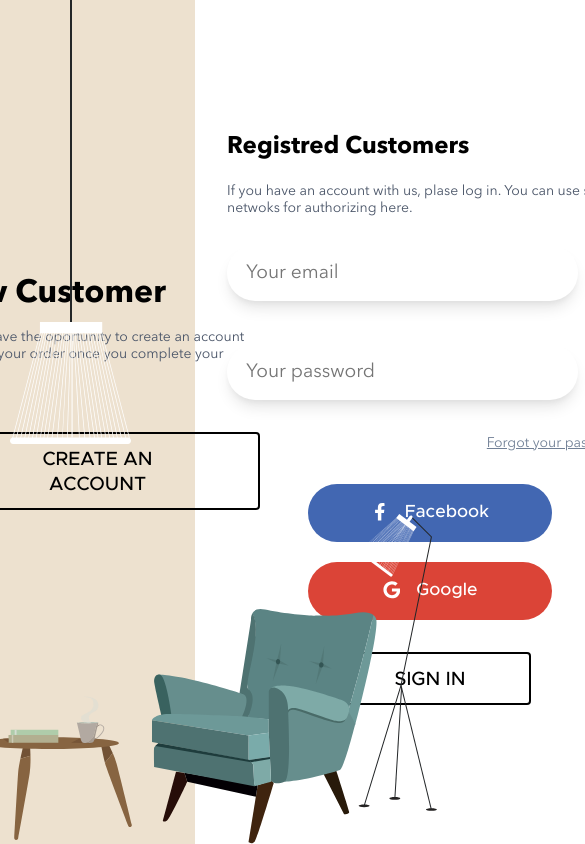
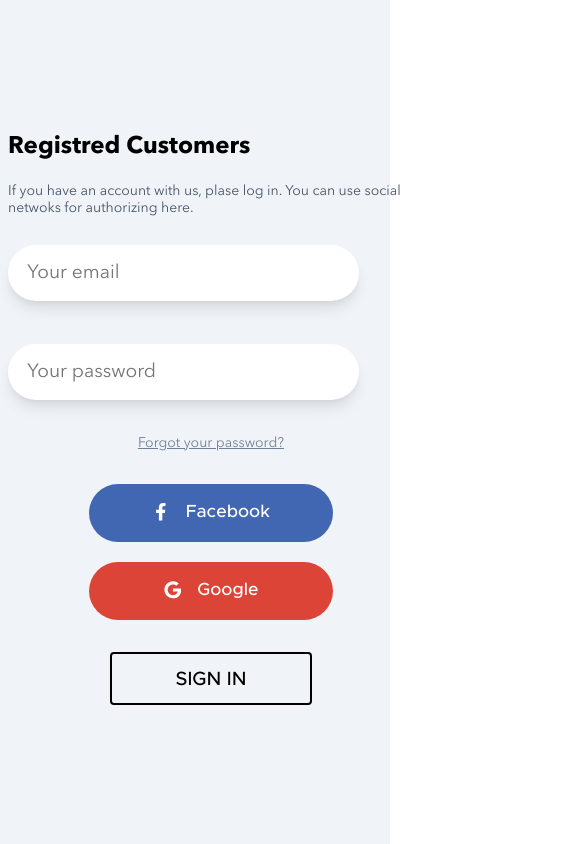
Before and after one commit to Abderyett/LuxHouse, a React (Create React App) app in the folder frontend/: page /login in a window 390 px wide. Shown: the top 844 px of the page, 585 px wide, since content can reach past the window. Built offline with nearby package versions, Linux system fonts and the light colour scheme.

Commit message:
make create account responsive

```diff
--- a/frontend/src/screens/LoginScreen.js
+++ b/frontend/src/screens/LoginScreen.js
@@ -115,18 +115,55 @@
 
 const Container = styled.div`
   display: flex;
+  @media (max-width: 1030px) {
+    flex-direction: column;
+  }
 `;
 
 const FromContainer = styled.div`
-  /* background-color: ${color.grey_050}; */
+  background-color: ${color.grey_050};
   height: 100vh;
   width: 50vw;
   display: grid;
   grid-auto-flow: column;
   place-items: center;
+  @media (max-width: 1030px) {
+    width: 100vw;
+  }
 `;
 const Wrap = styled.div`
   padding: 4rem 2rem;
+  @media (max-width: 768px) {
+    padding: 0.5rem;
+  }
+`;
+
+const FirstPendant = styled.img`
+  position: absolute;
+  top: 0;
+  left: 5%;
+
+  @media (max-width: 1400px) {
+    width: 100px;
+    left: 0;
+  }
+  @media (max-width: 1030px) {
+    width: 80px;
+    left: 5%;
+  }
+  @media (max-width: 768px) {
+    width: 65px;
+  }
+`;
+const Sofa = styled.img`
+  position: absolute;
+  bottom: 0;
+  @media (max-width: 1400px) {
+    width: 90%;
+  }
+  @media (max-width: 768) {
+    width: 90%;
+  }
 `;
 const RegisterContainer = styled.div`
   height: 100vh;
@@ -136,6 +173,11 @@
   justify-content: center;
   align-items: center;
   position: relative;
+  z-index: 2;
+  @media (max-width: 1030px) {
+    width: 100vw;
+    order: 1;
+  }
 
   h2 {
     font-family: 'avenir_bold';
@@ -145,16 +187,6 @@
     width: 40ch;
     padding-bottom: 2rem;
   }
-`;
-
-const FirstPendant = styled.img`
-  position: absolute;
-  top: 0;
-  left: 5%;
-`;
-const Sofa = styled.img`
-  position: absolute;
-  bottom: 0;
 `;
 
 const RgisterWrapper = styled.div`
@@ -194,6 +226,10 @@
   }
 `;
 const ResetPassword = styled.div`
+  @media (max-width: 768px) {
+    display: grid;
+    place-items: center;
+  }
   a {
     text-decoration: underline;
     color: ${color.grey_600};
```
Also changed, not shown: 1 other file (tests, documents, lock files or other folders).
